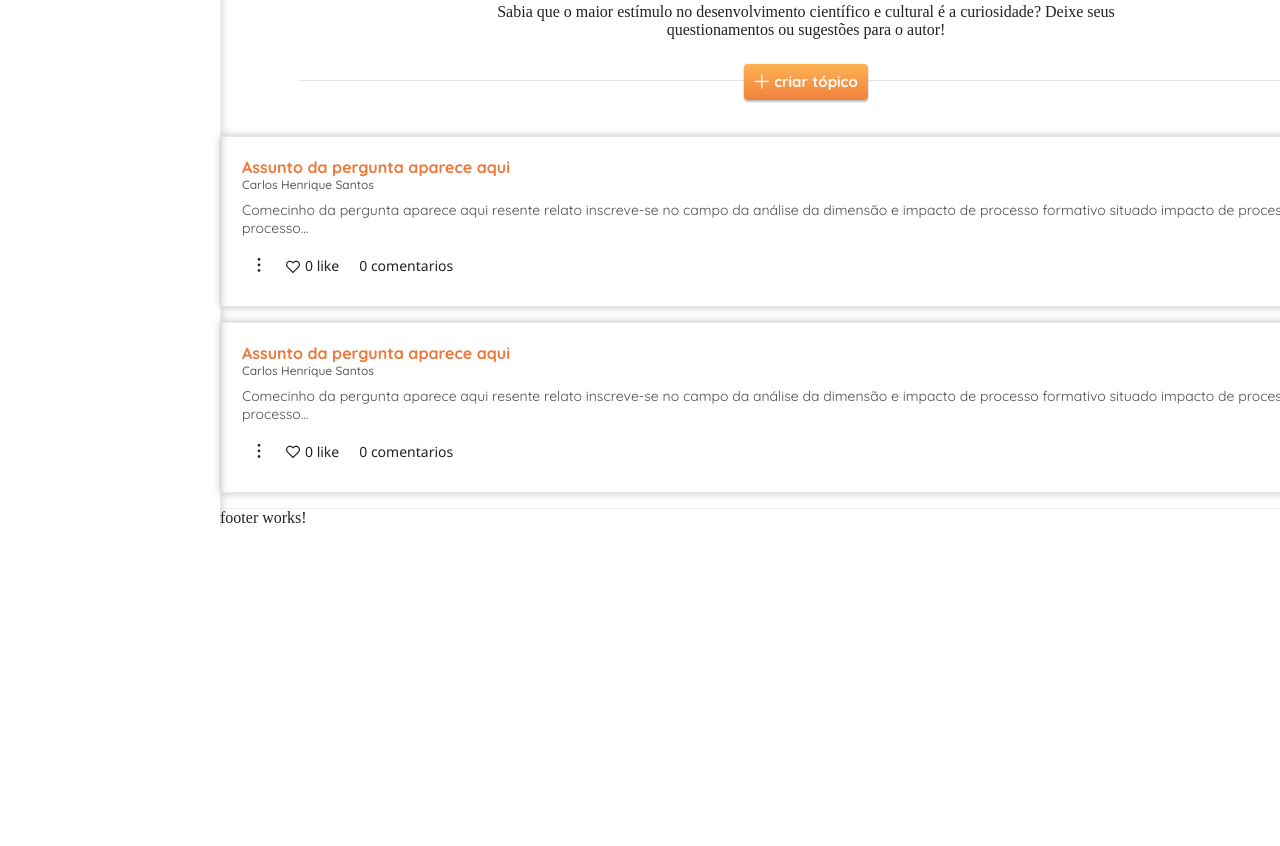
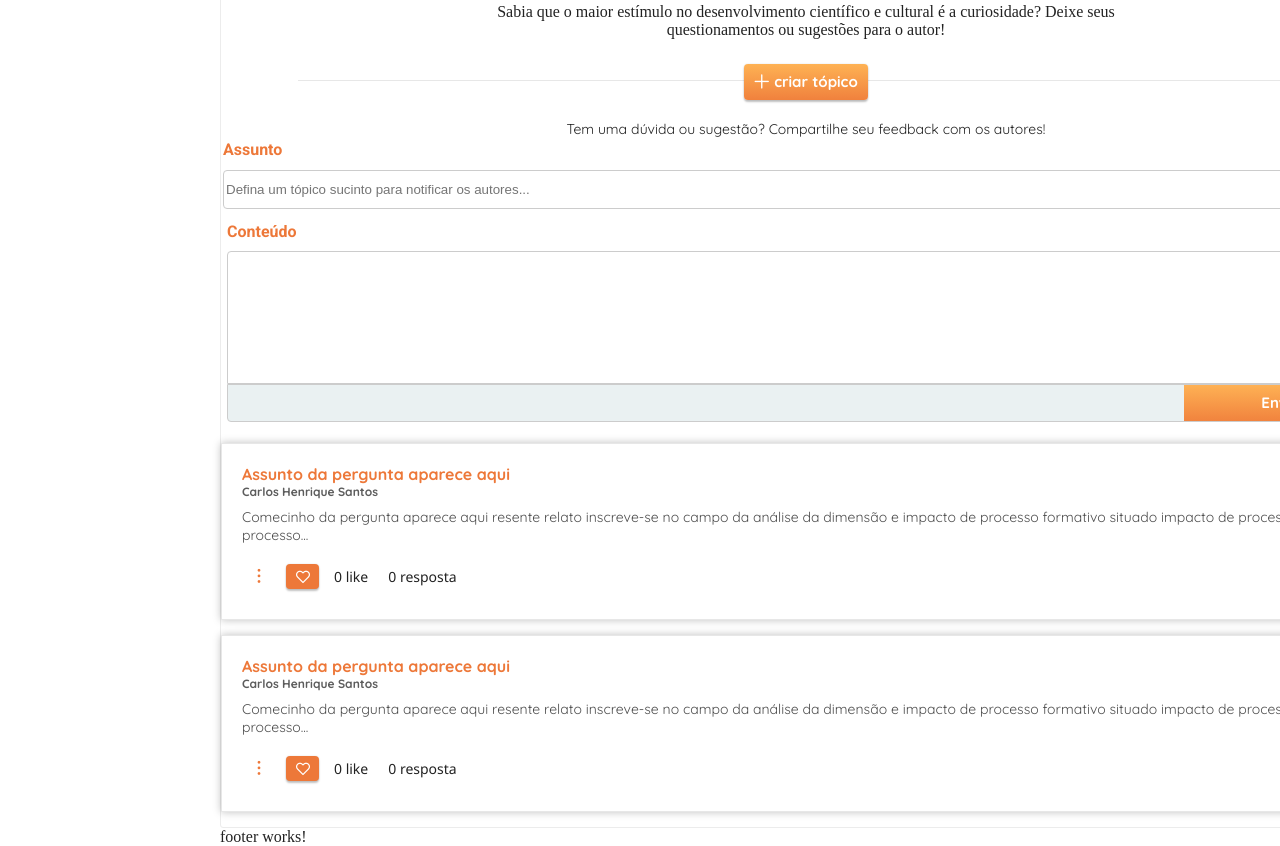
Before and after one commit to weu-souza/galoa-chuva, an Angular app: page /home in a window 1280 px wide. Shown: the part 1120-1966 px from the top of the page. Before the commit the page ends 1647 px from the top, so only its background shows below. Built offline with nearby package versions, Linux system fonts and the light colour scheme.

Commit message:
finalização do formulario para criar um topico

```diff
--- a/src/app/Main/article/page/artigo.component.scss
+++ b/src/app/Main/article/page/artigo.component.scss
@@ -1,6 +1,7 @@
 .article-container {
   max-width: 1200px;
   display: flex;
+  flex-wrap: wrap;
   margin: 20px auto 0 auto;
   justify-content: space-between;
 
--- a/src/app/Main/discussion/comentarios/comentarios.component.html
+++ b/src/app/Main/discussion/comentarios/comentarios.component.html
@@ -11,15 +11,20 @@
       <a class="gambiarra"><i class="pi pi-pencil"></i>Atualizar</a>
       <a><i class="pi pi-times-circle" ></i>excluir</a>
     </div>
-    <div class="btn-coment"><a (click)="attApagar()"><i class="pi pi-ellipsis-v" style="cursor: pointer"></i></a></div>
+
+    <div class="btn-coment" style=" align-self: center;"><a (click)="attApagar()"><i class="pi pi-ellipsis-v" style="cursor: pointer;color: #ED7839; " ></i></a></div>
+
     <div class="btn-like btn-coment">
       <a (click)=" likeBtn()" style="cursor: pointer; display: flex">
-      <i  [ngClass]="coracao()" style="align-self: center"></i>
+     <div>
+       <i  [ngClass]="coracao()"></i>
+     </div>
       <p class="">{{ like }} like</p>
       </a>
     </div>
 
-    <p class="btn-coment">{{ comentarios }} comentarios</p>
+    <p class="btn-coment">{{ comentarios }} resposta</p>
+
   </div>
 
 </section>
--- a/src/app/Main/discussion/comentarios/comentarios.component.scss
+++ b/src/app/Main/discussion/comentarios/comentarios.component.scss
@@ -16,7 +16,7 @@
 
   .autor-comentario {
     font-family: Quicksand, sans-serif;
-    font-weight: 500;
+    font-weight: bold;
     font-size: 12px;
     line-height: 15px;
     color: #5C5C5C;
@@ -39,6 +39,7 @@
     font-size: 14px;
     line-height: 18.62px;
 
+
     .btn-apagar-atualizar {
       display: grid;
       position: absolute;
@@ -53,8 +54,11 @@
         cursor: pointer;
         padding: 10px;
 
+
         i {
-          margin: 5px
+
+          margin: 5px;
+
         }
 
 
@@ -62,8 +66,6 @@
 
       a:hover {
         background: rgba(115, 115, 115, 0.37);
-
-
       }
 
       .gambiarra:hover {
@@ -74,14 +76,24 @@
     .btn-coment {
       margin: 10px;
     }
-
+    p{
+      align-self: center;
+    }
     .btn-like {
       display: flex;
 
+      i {
+        background: #ED7839;
+        border-radius: 4px;
+        box-shadow: 0 2px 2px #0000003D,0 0 2px #0000001F;
+        margin-right: 15px;
+        padding: 6px 9px 5px 10px;
+        color: #FFFFFF;
+        font-size: 14px;
+        font-weight: 400;
+        line-height: 14px;
+      }
 
-      i {
-        margin-right: 5px
-      }
 
 
     }
--- a/src/app/Main/discussion/topico-input/topico-input.component.html
+++ b/src/app/Main/discussion/topico-input/topico-input.component.html
@@ -1,3 +1,20 @@
 <section class="topico-input">
+    <h1>Tem uma dúvida ou sugestão? Compartilhe seu feedback com os autores!</h1>
+    <div class="formulario">
+      <label class="assunto" for="assunto">Assunto</label>
+      <input type="text" id="assunto" name="Assunto"
+             placeholder="Defina um tópico sucinto para notificar os autores...">
+      <div class=" text-area-container">
+        <label class="assunto" for="conteudo">Conteúdo</label>
+        <textarea name="Conteúdo" id="conteudo" ></textarea>
+        <div class="enviar-container">
+          <div class="btn-container">
 
+            <button class="btnEnviar">Enviar</button>
+          </div>
+
+        </div>
+
+      </div>
+    </div>
 </section>
--- a/src/app/Main/discussion/topico-input/topico-input.component.scss
+++ b/src/app/Main/discussion/topico-input/topico-input.component.scss
@@ -0,0 +1,81 @@
+.topico-input {
+  display: grid;
+  max-width: 1200px;
+
+  h1 {
+    font-family: Quicksand, sans-serif;
+    font-weight: 400;
+    font-size: 14px;
+    line-height: 17.5px;
+    margin: 0 auto;
+  }
+
+  .formulario {
+    margin: 0 auto;
+    display: flex;
+    flex-direction: column;
+    padding: 2px;
+    width: 1170px;
+
+    label {
+      font-family: Roboto, sans-serif;
+      font-weight: 700;
+      font-size: 16px;
+      line-height: 18.75px;
+      color: #ED7839;
+      margin-bottom: 10px;
+    }
+
+    #assunto {
+      width: 100%;
+      height: 39px;
+      border: 1px solid #CCCCCC;
+      border-radius: 4px;
+      outline: none;
+
+    }
+
+
+
+    .text-area-container {
+      margin-top: 10px;
+      display: flex;
+      flex-direction: column;
+      padding: 4px;
+      #conteudo {
+        height: 133px;
+        width: 100%;
+        resize: none;
+        outline: none;
+        border: 1px solid #ccc;
+        border-top-left-radius: 4px;
+        border-top-right-radius: 4px;
+      }
+      .btn-container{
+        display: flex;
+        flex-direction: row;
+        align-items: center;
+        justify-content: end;
+        background: #EAF1F2;
+        border-bottom-right-radius: 4px;
+        border-bottom-left-radius: 4px;
+        border: 1px solid #CCCCCC;
+        .btnEnviar{
+          background: linear-gradient(180deg, #FEB154 0%, #F1833E 100%);
+          width: 200px;
+          padding: 10px;
+          border-bottom-right-radius: 4px;
+          border: none;
+          color: #FFFFFF;
+          font-family: Quicksand, sans-serif;
+          font-weight: 700;
+          font-size: 15px;
+          line-height: 16px;
+          cursor: pointer;
+        }
+      }
+    }
+  }
+
+
+}
--- a/src/app/Main/nav/navegacao/navegacao.component.scss
+++ b/src/app/Main/nav/navegacao/navegacao.component.scss
@@ -1,6 +1,7 @@
 .navigation-container {
   box-shadow: 0 0 10px rgba(0, 0, 0, 0.25);
-  height: 100%;
+  height: 100vh;
+  position: fixed;
   .logo-container {
     background: linear-gradient(180deg, #FFB354 0%, #EE7A3A 100%);
 
@@ -20,7 +21,7 @@
   }
   .menu-container{
   li{
-    padding: 20px;
+    padding: 10px;
     border-bottom: 3px solid #E7E7E7FF;
     cursor: pointer;
     a{
```
